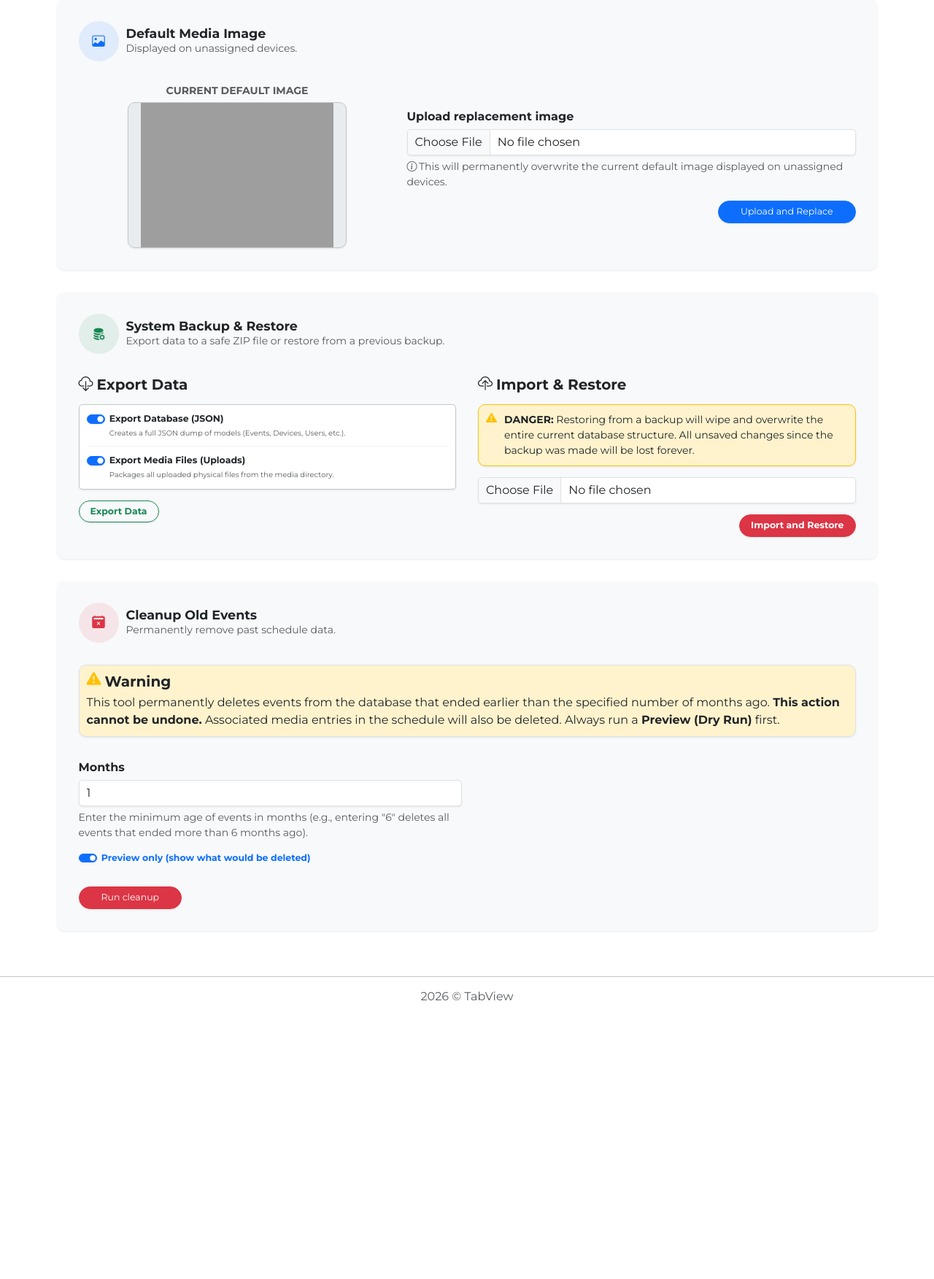
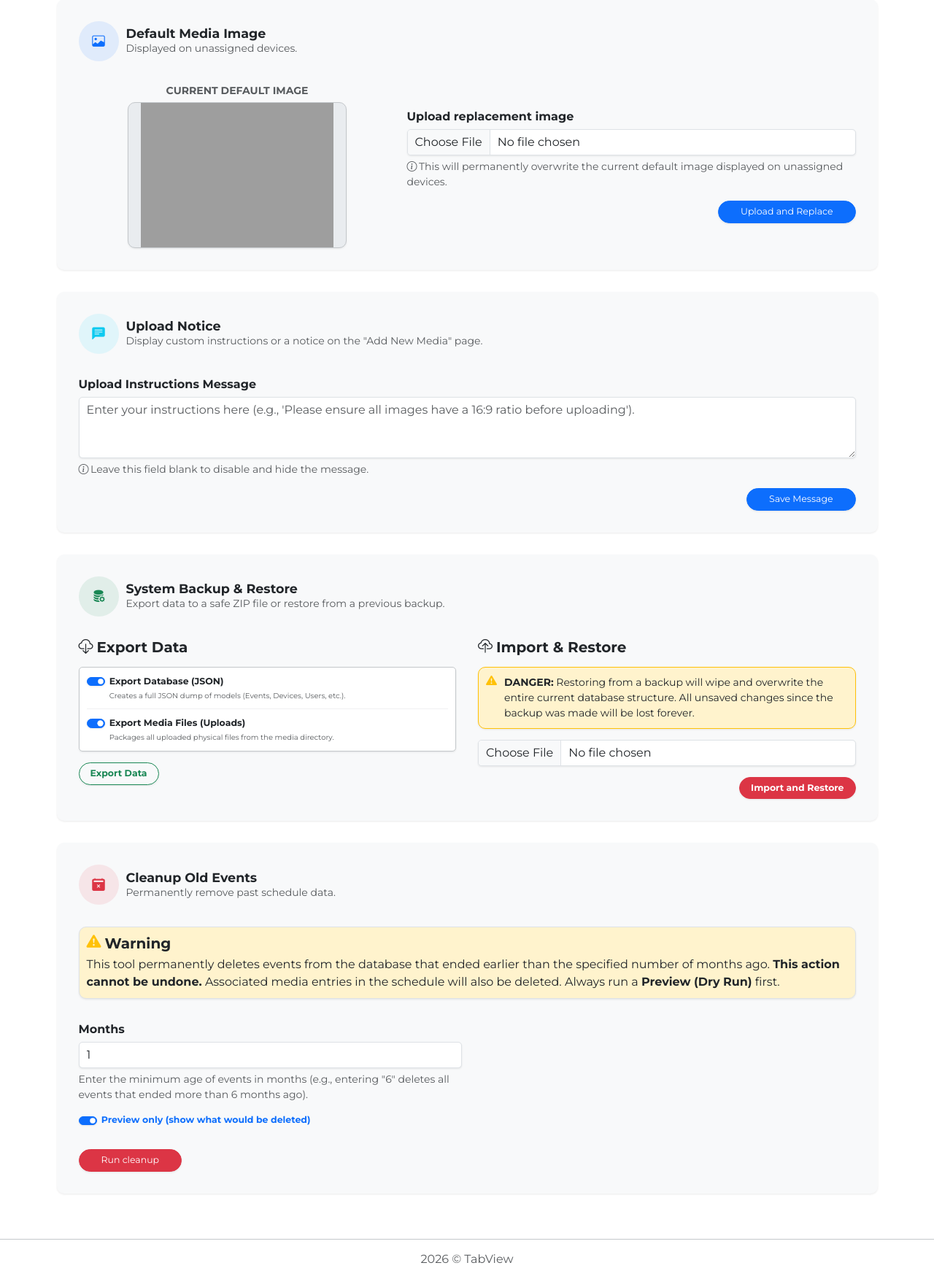
Before and after one commit to MaxPolak04/tab_view, a Flask app: page /settings/ in a window 1280 px wide. Shown: the part 198-1951 px from the top of the page at 73% size. Before the commit the page ends 1569 px from the top, so only its background shows below. Run offline with Flask 3, Linux system fonts and the light colour scheme; a user stored in the database is signed in; tables that the repository leaves empty hold one stand-in row (values such as "Sample post"); parts of the project's set-up code (start-up, migrations or seed data) failed here and were passed over; some libraries are stand-ins or nearby versions; grey boxes are pictures that could not be loaded.

Commit message:
Add Notice in settings and new-media

```diff
--- a/tab_view/settings/forms.py
+++ b/tab_view/settings/forms.py
@@ -1,7 +1,7 @@
 from flask_wtf import FlaskForm
 from flask_wtf.file import FileAllowed, FileRequired
-from wtforms import BooleanField, FileField, IntegerField, SubmitField
-from wtforms.validators import NumberRange
+from wtforms import BooleanField, FileField, IntegerField, SubmitField, TextAreaField
+from wtforms.validators import Length, NumberRange, Optional
 
 
 class CleanupEventsForm(FlaskForm):
@@ -40,3 +40,10 @@ class ImportDataForm(FlaskForm):
         ],
     )
     submit = SubmitField("Import and Restore")
+
+
+class UploadMessageForm(FlaskForm):
+    message = TextAreaField(
+        "Upload Instructions Message", validators=[Optional(), Length(max=1000)]
+    )
+    submit = SubmitField("Save Message")
--- a/tab_view/settings/routes.py
+++ b/tab_view/settings/routes.py
@@ -7,7 +7,15 @@ import zipfile
 from datetime import datetime
 
 from dateutil.relativedelta import relativedelta
-from flask import current_app, flash, redirect, render_template, send_file, url_for
+from flask import (
+    current_app,
+    flash,
+    redirect,
+    render_template,
+    request,
+    send_file,
+    url_for,
+)
 from flask_login import current_user
 
 from tab_view.models import (
@@ -23,7 +31,13 @@ from tab_view.models import (
 from tab_view.utils import admin_required, log_audit_action
 
 from . import settings_bp
-from .forms import CleanupEventsForm, DefaultImageForm, ExportDataForm, ImportDataForm
+from .forms import (
+    CleanupEventsForm,
+    DefaultImageForm,
+    ExportDataForm,
+    ImportDataForm,
+    UploadMessageForm,
+)
 
 logger = logging.getLogger(__name__)
 
@@ -33,6 +47,7 @@ def _render_settings_view(
     default_image_form=None,
     export_form=None,
     import_form=None,
+    upload_message_form=None,
     cutoff_date=None,
     affected_count=None,
     dry_run_result=False,
@@ -43,6 +58,19 @@ def _render_settings_view(
     default_image_form = default_image_form or DefaultImageForm()
     export_form = export_form or ExportDataForm()
     import_form = import_form or ImportDataForm()
+    upload_message_form = upload_message_form or UploadMessageForm()
+
+    # Load existing message into the form if not submitted
+    if request.method == "GET" and not upload_message_form.message.data:
+        msg_path = os.path.join(
+            current_app.static_folder, "uploads", "upload_message.txt"
+        )
+        if os.path.exists(msg_path):
+            try:
+                with open(msg_path, "r", encoding="utf-8") as f:
+                    upload_message_form.message.data = f.read().strip()
+            except Exception as e:
+                logger.error(f"Could not read upload message file: {e}")
 
     # Cache buster to force browser to load new default.png
     default_media = Media.query.get(1)
@@ -61,6 +89,7 @@ def _render_settings_view(
         default_image_form=default_image_form,
         export_form=export_form,
         import_form=import_form,
+        upload_message_form=upload_message_form,
         default_timestamp=timestamp,
         server_time=server_time,
         cutoff_date=cutoff_date,
@@ -74,6 +103,32 @@ def _render_settings_view(
 @admin_required
 def settings_view():
     return _render_settings_view()
+
+
+@settings_bp.route("/update-message", methods=["POST"])
+@admin_required
+def update_upload_message():
+    form = UploadMessageForm()
+    if form.validate_on_submit():
+        msg_path = os.path.join(
+            current_app.static_folder, "uploads", "upload_message.txt"
+        )
+        try:
+            with open(msg_path, "w", encoding="utf-8") as f:
+                f.write(form.message.data or "")
+
+            logger.info(f"Upload message updated by Admin {current_user.id}")
+            log_audit_action(
+                "UPDATE", "Settings", "Updated the custom upload instructions message."
+            )
+            flash("Upload message saved successfully.", "success")
+        except Exception as e:
+            logger.error(f"Error saving upload message: {str(e)}")
+            flash(f"Failed to save message: {str(e)}", "danger")
+
+        return redirect(url_for("settings.settings_view"))
+
+    return _render_settings_view(upload_message_form=form)
 
 
 @settings_bp.route("/update-default-image", methods=["POST"])
@@ -151,8 +206,8 @@ def cleanup_events_view():
                 log_audit_action(
                     "DELETE",
                     "System",
-                    f"Performed automated maintenance cleanup. \
-                        Permanently deleted {len(deleted_events)} old events.",
+                    f"Performed automated maintenance cleanup. "
+                    f"Permanently deleted {len(deleted_events)} old events.",
                 )
 
                 flash(f"{len(deleted_events)} events deleted successfully.", "success")
--- a/tab_view/templates/admin/settings.html
+++ b/tab_view/templates/admin/settings.html
@@ -71,6 +71,35 @@
                     </form>
                 </div>
             </div>
+        </div>
+    </div>
+
+    <div class="card border-0 shadow-sm rounded-4 bg-body-tertiary mb-5">
+        <div class="card-body p-4 p-md-5">
+
+            <div class="d-flex align-items-center mb-5">
+                <div class="bg-info bg-opacity-10 text-info rounded-circle p-3 me-3 d-flex align-items-center justify-content-center" style="width: 55px; height: 55px;">
+                    <i class="bi bi-chat-left-text-fill fs-3"></i>
+                </div>
+                <div>
+                    <h3 class="fs-3 fw-bold mb-0">Upload Notice</h3>
+                    <p class="text-muted small mb-0">Display custom instructions or a notice on the "Add New Media" page.</p>
+                </div>
+            </div>
+
+            <form action="{{ url_for('settings.update_upload_message') }}" method="POST">
+                {{ upload_message_form.hidden_tag() }}
+                <div class="mb-4">
+                    {{ upload_message_form.message.label(class="form-label fw-bold") }}
+                    {{ upload_message_form.message(class="form-control form-control-lg shadow-sm rounded-3", rows="3", placeholder="Enter your instructions here (e.g., 'Please ensure all images have a 16:9 ratio before uploading').") }}
+                    <div class="form-text mt-2 text-muted">
+                        <i class="bi bi-info-circle me-1"></i>Leave this field blank to disable and hide the message.
+                    </div>
+                </div>
+                <div class="d-flex justify-content-end">
+                    {{ upload_message_form.submit(class="btn btn-primary btn-lg px-5 shadow-sm rounded-pill") }}
+                </div>
+            </form>
         </div>
     </div>
 
```
Also changed, not shown: tab_view/media/routes.py (+24 -6 lines), tab_view/templates/media/new-media.html (+9 -1 lines).
